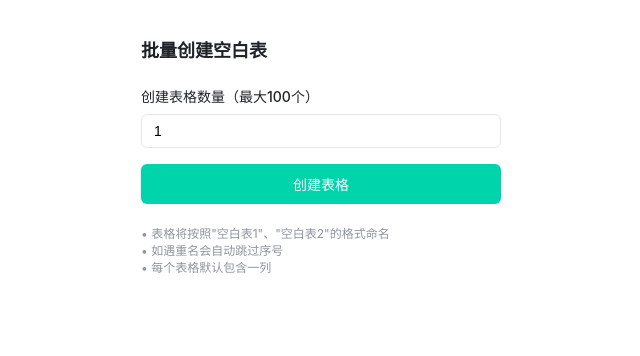
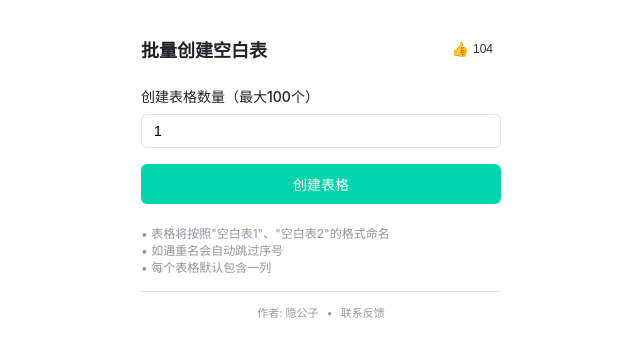
Before and after one commit to cliffcat/feishu-blank-table-creator, a React (Vite) app: page / in a window 1280 px wide. Shown: the top 356 px of the page, without its empty margins (319-959 px from the left). Built offline with nearby package versions, Linux system fonts and the light colour scheme.

Commit message:
添加点赞功能和作者信息

```diff
--- a/src/App.tsx
+++ b/src/App.tsx
@@ -11,6 +11,8 @@ function App() {
   const [isLoading, setIsLoading] = useState<boolean>(false);
   const [statusMessage, setStatusMessage] = useState<StatusMessage | null>(null);
   const [inputError, setInputError] = useState<string>('');
+  const [likeCount, setLikeCount] = useState<number>(104);
+  const [hasLiked, setHasLiked] = useState<boolean>(false);
 
   // 验证输入
   const validateInput = (value: number): string => {
@@ -147,9 +149,36 @@ function App() {
 
   return (
     <div className="container">
-      <h2 style={{ marginBottom: '24px', fontSize: '18px', fontWeight: '600' }}>
-        批量创建空白表
-      </h2>
+      <div style={{ display: 'flex', justifyContent: 'space-between', alignItems: 'center', marginBottom: '24px' }}>
+        <h2 style={{ fontSize: '18px', fontWeight: '600', margin: 0 }}>
+          批量创建空白表
+        </h2>
+        <button
+          onClick={() => {
+            if (!hasLiked) {
+              setLikeCount(prev => prev + 1);
+              setHasLiked(true);
+            }
+          }}
+          style={{
+            display: 'flex',
+            alignItems: 'center',
+            gap: '4px',
+            padding: '4px 8px',
+            border: 'none',
+            borderRadius: '4px',
+            backgroundColor: hasLiked ? '#f0f0f0' : 'transparent',
+            color: hasLiked ? '#666' : '#333',
+            cursor: hasLiked ? 'default' : 'pointer',
+            fontSize: '12px',
+            transition: 'all 0.2s ease'
+          }}
+          disabled={hasLiked}
+        >
+          <span style={{ fontSize: '14px' }}>👍</span>
+          <span>{likeCount}</span>
+        </button>
+      </div>
 
       <div className="form-group">
         <label className="form-label" htmlFor="tableCount">
@@ -192,6 +221,21 @@ function App() {
         <p>• 如遇重名会自动跳过序号</p>
         <p>• 每个表格默认包含一列</p>
       </div>
+
+      <div style={{ marginTop: '16px', paddingTop: '12px', borderTop: '1px solid #e5e5e5', fontSize: '11px', color: '#999', textAlign: 'center' }}>
+        <span>作者: 隐公子</span>
+        <span style={{ margin: '0 8px' }}>•</span>
+        <a
+           href="https://space.bilibili.com/448701860?spm_id_from=333.40164.0.0"
+           target="_blank"
+           rel="noopener noreferrer"
+           style={{ color: '#999', textDecoration: 'none' }}
+           onMouseEnter={(e) => (e.target as HTMLElement).style.color = '#666'}
+           onMouseLeave={(e) => (e.target as HTMLElement).style.color = '#999'}
+         >
+           联系反馈
+         </a>
+      </div>
     </div>
   );
 }
```
Also changed, not shown: icon.png (deleted).
